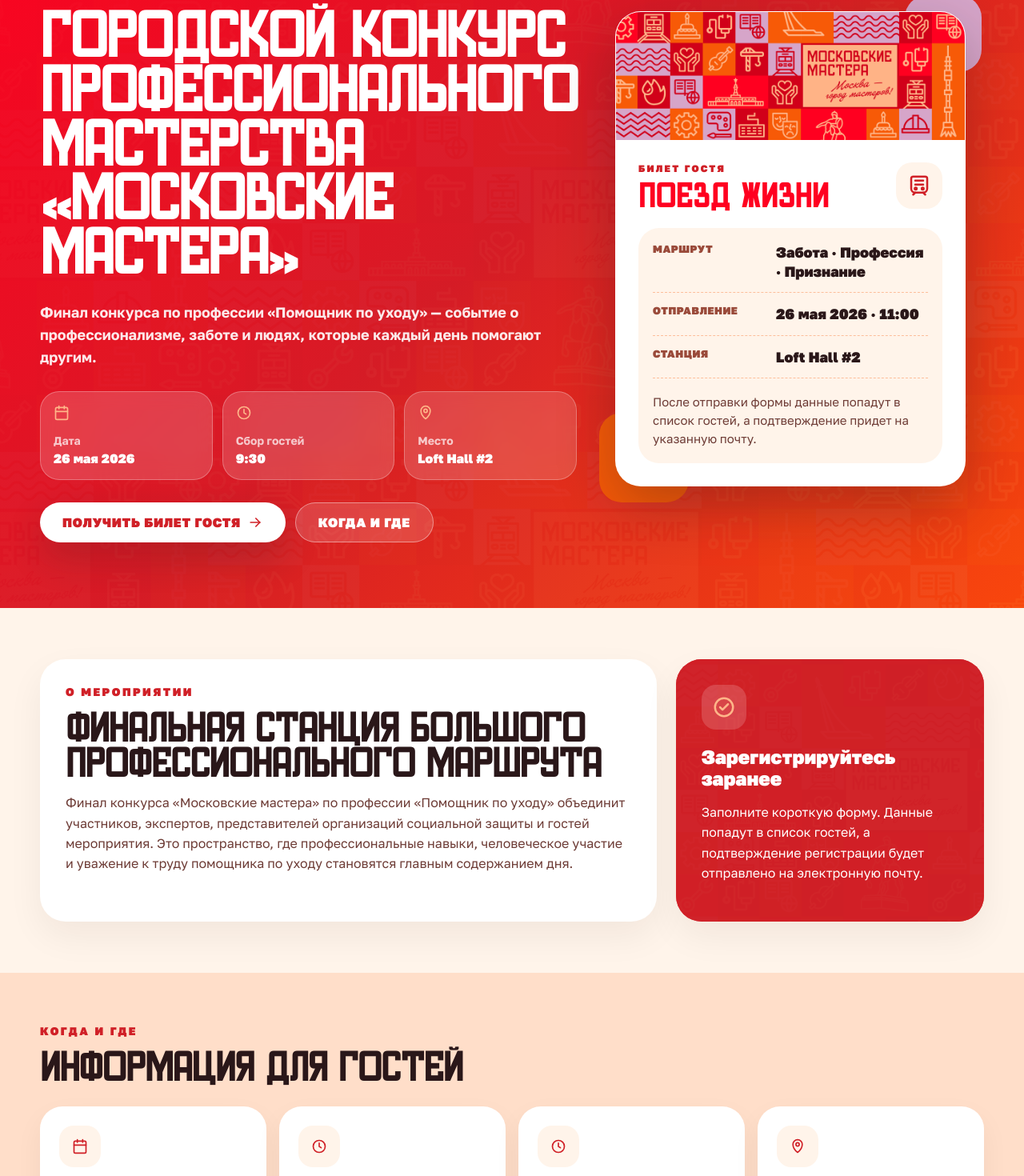
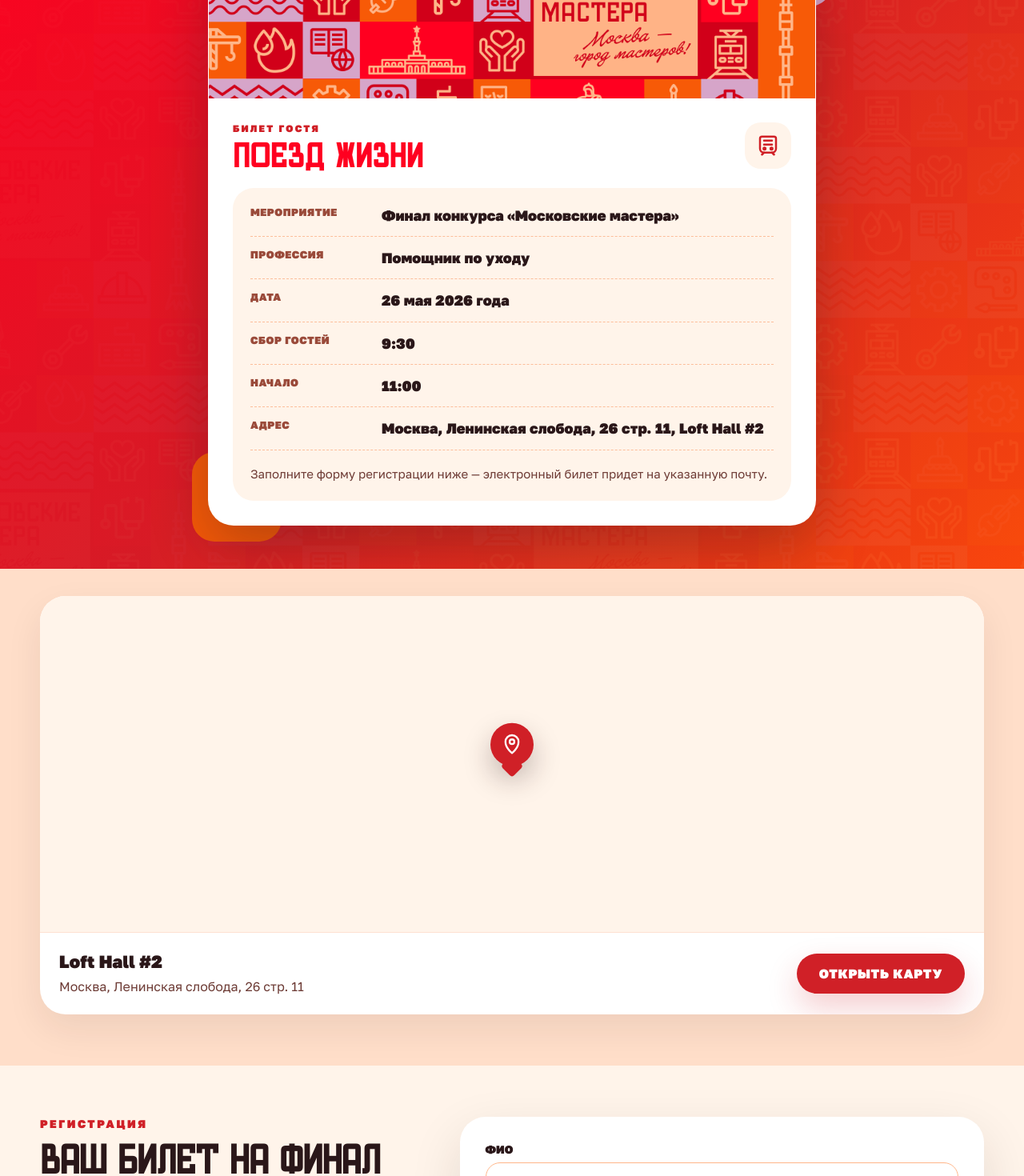
Before and after one commit to NickyNomad/poezd-zhizni-registration, a React (Vite) app: page / in a window 1280 px wide. Shown: the part 200-1670 px from the top of the page at 80% size. Built offline with nearby package versions, Linux system fonts and the light colour scheme.

Commit message:
App change

```diff
--- a/src/App.jsx
+++ b/src/App.jsx
@@ -92,7 +92,6 @@
   return (
     <main className="page">
       <Hero />
-      <About />
       <Place />
       <Registration
         form={form}
@@ -109,7 +108,7 @@
 
 function Hero() {
   return (
-    <section className="hero">
+    <section className="hero compactHero">
       <PatternBackground />
       <div className="heroOverlay" />
 
@@ -117,28 +116,11 @@
         <img src={BRAND_ASSETS.logoWhite} alt="Московские мастера" className="topLogo" />
       </header>
 
-      <div className="heroGrid shell">
-        <div className="heroContent">
-          <div className="eyebrow"><Icon name="train" /> Финал конкурса · Поезд жизни</div>
-          <h1>{EVENT.title}</h1>
-          <p className="lead">{EVENT.subtitle} — событие о профессионализме, заботе и людях, которые каждый день помогают другим.</p>
-
-          <div className="infoGrid">
-            <InfoPill icon="calendar" label="Дата" value={EVENT.shortDate} />
-            <InfoPill icon="clock" label="Сбор гостей" value={EVENT.guestArrival} />
-            <InfoPill icon="pin" label="Место" value={EVENT.place} />
-          </div>
-
-          <div className="actions">
-            <a href="#registration" className="button buttonLight">Получить билет гостя <Icon name="arrow" /></a>
-            <a href="#place" className="button buttonGhost">Когда и где</a>
-          </div>
-        </div>
-
-        <div className="ticketWrap">
+      <div className="ticketOnly shell">
+        <div className="ticketWrap ticketWrapOnly">
           <div className="ticketDecor decorOne" />
           <div className="ticketDecor decorTwo" />
-          <article className="ticket">
+          <article className="ticket eventTicket">
             <img src={BRAND_ASSETS.patternLogo} alt="Фирменный паттерн Московские мастера" className="ticketPattern" />
             <div className="ticketBody">
               <div className="ticketHead">
@@ -149,10 +131,13 @@
                 <div className="ticketIcon"><Icon name="train" /></div>
               </div>
               <div className="ticketData">
-                <TicketLine label="Маршрут" value="Забота · Профессия · Признание" />
-                <TicketLine label="Отправление" value={`${EVENT.shortDate} · ${EVENT.startTime}`} />
-                <TicketLine label="Станция" value={EVENT.place} />
-                <p className="ticketNote">После отправки формы данные попадут в список гостей, а подтверждение придет на указанную почту.</p>
+                <TicketLine label="Мероприятие" value="Финал конкурса «Московские мастера»" />
+                <TicketLine label="Профессия" value="Помощник по уходу" />
+                <TicketLine label="Дата" value={EVENT.date} />
+                <TicketLine label="Сбор гостей" value={EVENT.guestArrival} />
+                <TicketLine label="Начало" value={EVENT.startTime} />
+                <TicketLine label="Адрес" value={`${EVENT.address}, ${EVENT.place}`} />
+                <p className="ticketNote">Заполните форму регистрации ниже — электронный билет придет на указанную почту.</p>
               </div>
             </div>
           </article>
@@ -161,43 +146,10 @@
     </section>
   );
 }
-
-function About() {
-  return (
-    <section className="section shell">
-      <div className="aboutGrid">
-        <article className="card cardWide">
-          <p className="sectionLabel">О мероприятии</p>
-          <h2>Финальная станция большого профессионального маршрута</h2>
-          <p>Финал конкурса «Московские мастера» по профессии «Помощник по уходу» объединит участников, экспертов, представителей организаций социальной защиты и гостей мероприятия. Это пространство, где профессиональные навыки, человеческое участие и уважение к труду помощника по уходу становятся главным содержанием дня.</p>
-        </article>
-        <article className="card redCard">
-          <PatternBackground small />
-          <div className="redCardOverlay" />
-          <div className="cardInner">
-            <div className="badgeIcon"><Icon name="check" /></div>
-            <h3>Зарегистрируйтесь заранее</h3>
-            <p>Заполните короткую форму. Данные попадут в список гостей, а подтверждение регистрации будет отправлено на электронную почту.</p>
-          </div>
-        </article>
-      </div>
-    </section>
-  );
-}
-
 function Place() {
   return (
-    <section id="place" className="placeSection">
-      <div className="shell section">
-        <p className="sectionLabel">Когда и где</p>
-        <h2 className="sectionTitle">Информация для гостей</h2>
-        <div className="detailGrid">
-          <DetailCard icon="calendar" title="Дата" text={EVENT.date} />
-          <DetailCard icon="clock" title="Сбор гостей" text={EVENT.guestArrival} />
-          <DetailCard icon="clock" title="Начало" text={EVENT.startTime} />
-          <DetailCard icon="pin" title="Адрес" text={EVENT.address} />
-        </div>
-
+    <section id="place" className="mapOnlySection">
+      <div className="shell mapOnlyShell">
         <div className="mapCard" aria-label="Карта проезда к месту проведения">
           <div className="mapFrame">
             <iframe
@@ -218,16 +170,14 @@
             <div>
               <h3>{EVENT.place}</h3>
               <p>{EVENT.address}</p>
-              <p className="mapCoords">Координаты: {EVENT.coordinates.lat}, {EVENT.coordinates.lon}</p>
             </div>
-            <a href={EVENT.routeUrl} target="_blank" rel="noreferrer" className="button buttonRed mapButton">Открыть маршрут</a>
+            <a href={EVENT.mapUrl} target="_blank" rel="noreferrer" className="button buttonRed mapButton">Открыть карту</a>
           </div>
         </div>
       </div>
     </section>
   );
 }
-
 function Registration({ form, errors, submitted, isSubmitting, onChange, onSubmit }) {
   return (
     <section id="registration" className="section shell">
--- a/src/styles.css
+++ b/src/styles.css
@@ -205,11 +205,106 @@
   font-size: 13px;
   opacity: 0.72;
 }
-.redCard .cardInner {
-  color: #ffffff;
+
+/* Patch: leave only ticket, then map */
+.compactHero {
+  min-height: auto;
+  padding-bottom: 44px;
 }
 
+.ticketOnly {
+  position: relative;
+  z-index: 1;
+  display: flex;
+  justify-content: center;
+  padding-top: 44px;
+  padding-bottom: 10px;
+}
+
+.ticketWrapOnly {
+  width: min(100%, 760px);
+}
+
+.eventTicket .ticketPattern {
+  height: 190px;
+}
+
+.eventTicket .ticketBody {
+  padding: 30px;
+}
+
+.eventTicket .ticketData {
+  padding: 22px;
+}
+
+.eventTicket .ticketLine {
+  grid-template-columns: 150px 1fr;
+}
+
+.eventTicket .ticketLine strong {
+  font-size: 18px;
+}
+
+.mapOnlySection {
+  background: rgba(255, 182, 137, 0.35);
+  padding: 34px 0 64px;
+}
+
+.mapOnlyShell {
+  padding: 0;
+}
+
+.mapOnlySection .mapCard {
+  margin-top: 0;
+}
+
+.mapOnlySection .mapInfo h3,
+.mapOnlySection .mapInfo p {
+  margin: 0;
+}
+
+.mapOnlySection .mapInfo h3 {
+  margin-bottom: 6px;
+}
+
+.redCard .cardInner,
 .redCard .cardInner h3,
 .redCard .cardInner p {
   color: #ffffff;
 }
+
+@media (max-width: 640px) {
+  .compactHero {
+    padding-bottom: 30px;
+  }
+
+  .ticketOnly {
+    padding-top: 28px;
+    padding-bottom: 0;
+  }
+
+  .eventTicket .ticketPattern {
+    height: 128px;
+  }
+
+  .eventTicket .ticketBody {
+    padding: 20px;
+  }
+
+  .eventTicket .ticketData {
+    padding: 16px;
+  }
+
+  .eventTicket .ticketLine {
+    grid-template-columns: 108px 1fr;
+    gap: 10px;
+  }
+
+  .eventTicket .ticketLine strong {
+    font-size: 15px;
+  }
+
+  .mapOnlySection {
+    padding: 26px 0 46px;
+  }
+}
```
